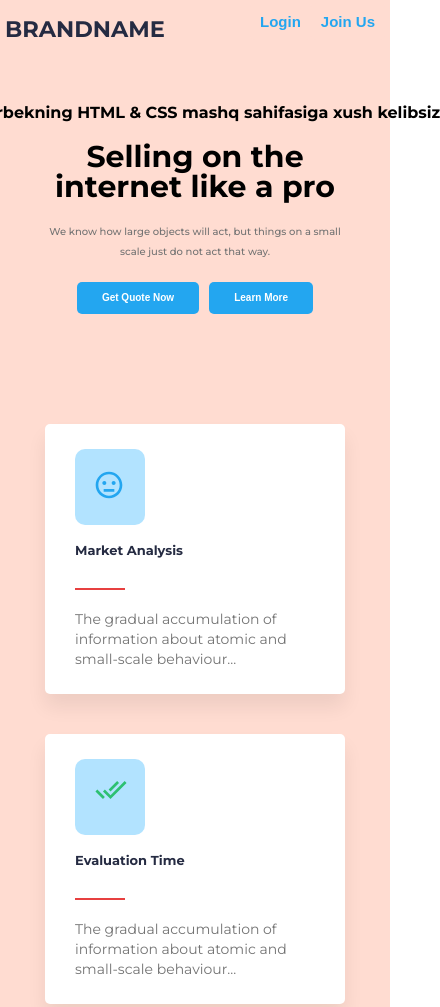
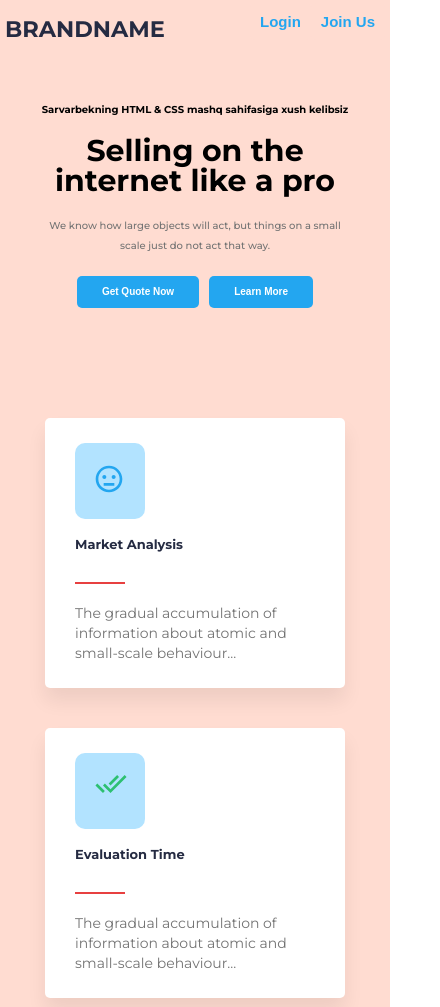
Before and after one commit to Sarvarbek-ISS/sayt.uz, a plain HTML site: page index.html in a window 390 px wide. Shown: the top 1007 px of the page, 440 px wide, since content can reach past the window. Drawn offline with Linux system fonts and the light colour scheme.

Commit message:
Update style.css

```diff
--- a/css/style.css
+++ b/css/style.css
@@ -856,7 +856,9 @@ header {
         padding: 20px 0px;
         gap: 20px;
     }
-
+    .header__infos {
+        font-size: 10px;
+    }
     .header__title {
         max-width: 300px;
         width: 100%;
```
